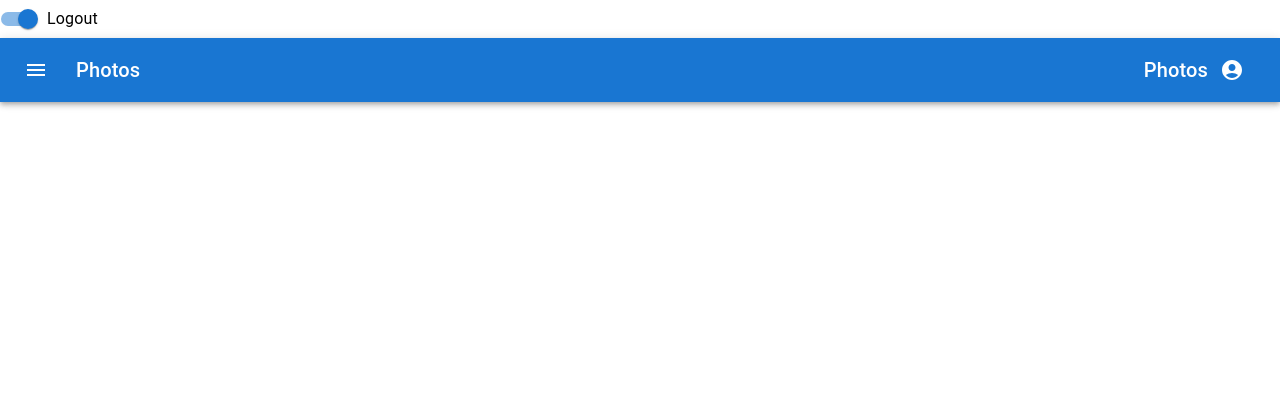
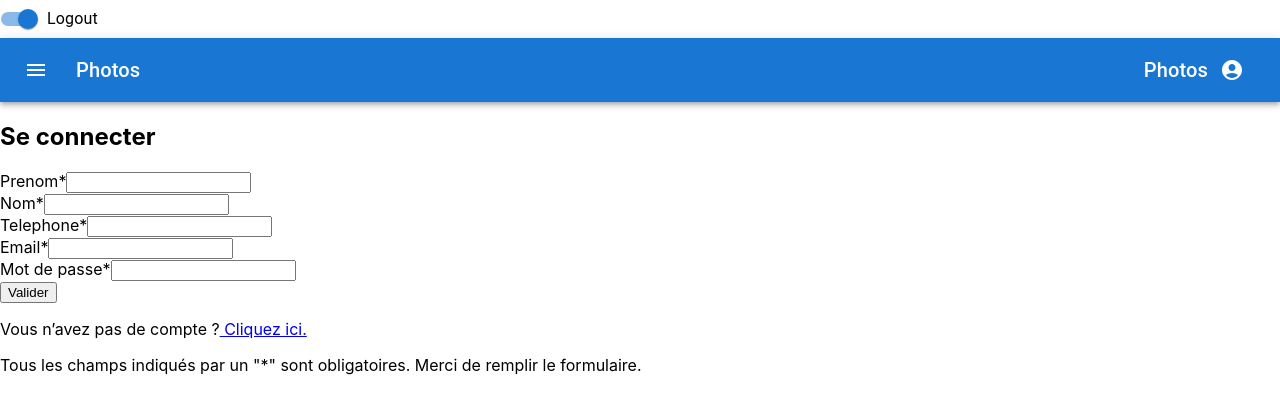
Before and after one commit to filmons/filmons-Hospital-frontend-ui, a React (Create React App) app: page /signup in a window 1280 px wide. Shown: the top 414 px of the page. Built offline with nearby package versions, Linux system fonts and the light colour scheme.

Commit message:
LOG IN SIGNUP

```diff
--- a/src/App.tsx
+++ b/src/App.tsx
@@ -1,17 +1,20 @@
-import React from 'react';
+import React from "react";
 import { BrowserRouter as Router, Route, Routes } from "react-router-dom";
-import './App.scss';
+import "./App.scss";
+import Login from "../src/Pages/Login";
+import Signup from "../src/Pages/Signup";
 import Header from './Components/MenuAppBar';
-// import Home from './Pages/Home';
+
 
 function App() {
   return (
     <Router>
-    <Header/>
-    <Routes>
-      {/* <Route path="/" element={<Home/>} /> */}
-    </Routes>
-  </Router>
+       <Header/>
+      <Routes>
+        <Route path="/login" element={<Login />} />
+        <Route path="/signup" element={<Signup />} />
+      </Routes>
+    </Router>
   );
 }
 
--- a/src/Pages/Home/home.tsx
+++ b/src/Pages/Home/index.tsx
@@ -8,4 +8,4 @@ function home() {
     )
 }
 
-export default home
+export default home;
--- /dev/null
+++ b/src/Pages/Login/index.tsx
@@ -0,0 +1,44 @@
+import React from "react";
+import { Link } from "react-router-dom";
+import "./style.scss";
+
+function Login() {
+  return (
+    <section className="login">
+      <h2>Se connecter</h2>
+
+      <form>
+        <div className="form-group">
+          <label htmlFor="email">
+            Email<span className="required">*</span>
+          </label>
+          <input type="email" className="form-control" required />
+        </div>
+        <div className="form-group">
+          <label htmlFor="password">
+            Mot de passe<span className="required">*</span>
+          </label>
+          <input type="password" className="form-control" required />
+        </div>
+
+        <div className="form-group">
+          <button type="submit" className="mainbutton">
+            Valider
+          </button>
+        </div>
+
+        <div className="form-group">
+          <p>
+            Vous n’avez pas de compte ?<Link to="/signup"> Cliquez ici.</Link>
+          </p>
+          <p>
+            Tous les champs indiqués par un "<span className="required">*</span>
+            " sont obligatoires. Merci de remplir le formulaire.
+          </p>
+        </div>
+      </form>
+    </section>
+  );
+}
+
+export default Login;
--- /dev/null
+++ b/src/Pages/Signup/index.tsx
@@ -0,0 +1,77 @@
+import React from "react";
+import { Link } from "react-router-dom";
+import "./style.scss";
+
+function Signup() {
+  return (
+    <section className="login">
+      <h2>Se connecter</h2>
+
+      <form>
+      <div className="form-group">
+        <label htmlFor="lastname">
+          Prenom<span className="required">*</span>
+        </label>
+        <input
+          type="text"
+          className="form-control"
+          required
+        />
+      </div>
+
+      <div className="form-group">
+        <label htmlFor="name">
+          Nom<span className="required">*</span>
+        </label>
+        <input
+          type="text"
+          className="form-control"
+          required
+        />
+      </div>
+
+      <div className="form-group">
+        <label htmlFor="telephone">
+        Telephone<span className="required">*</span>
+        </label>
+        <input
+          type="telephone"
+          className="form-control"
+          required
+        />
+      </div>
+
+        <div className="form-group">
+          <label htmlFor="email">
+            Email<span className="required">*</span>
+          </label>
+          <input type="email" className="form-control" required />
+        </div>
+        <div className="form-group">
+          <label htmlFor="password">
+            Mot de passe<span className="required">*</span>
+          </label>
+          <input type="password" className="form-control" required />
+        </div>
+
+        <div className="form-group">
+          <button type="submit" className="mainbutton">
+            Valider
+          </button>
+        </div>
+
+        <div className="form-group">
+          <p>
+            Vous n’avez pas de compte ?<Link to="/signup"> Cliquez ici.</Link>
+          </p>
+          <p>
+            Tous les champs indiqués par un "<span className="required">*</span>
+            " sont obligatoires. Merci de remplir le formulaire.
+          </p>
+        </div>
+      </form>
+    </section>
+  );
+}
+
+export default Signup;
```
Also changed, not shown: src/Pages/Login/style.scss (added), src/Pages/Signup/style.scss (added).
